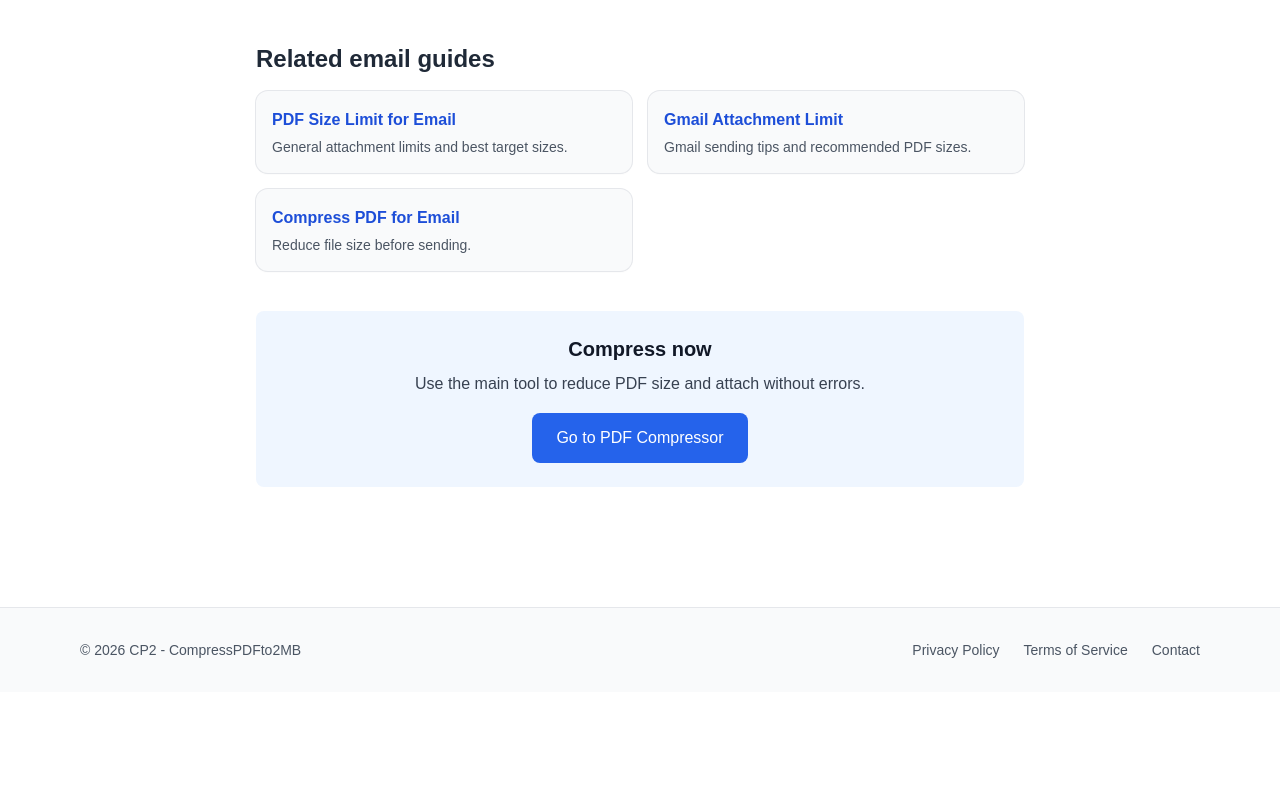
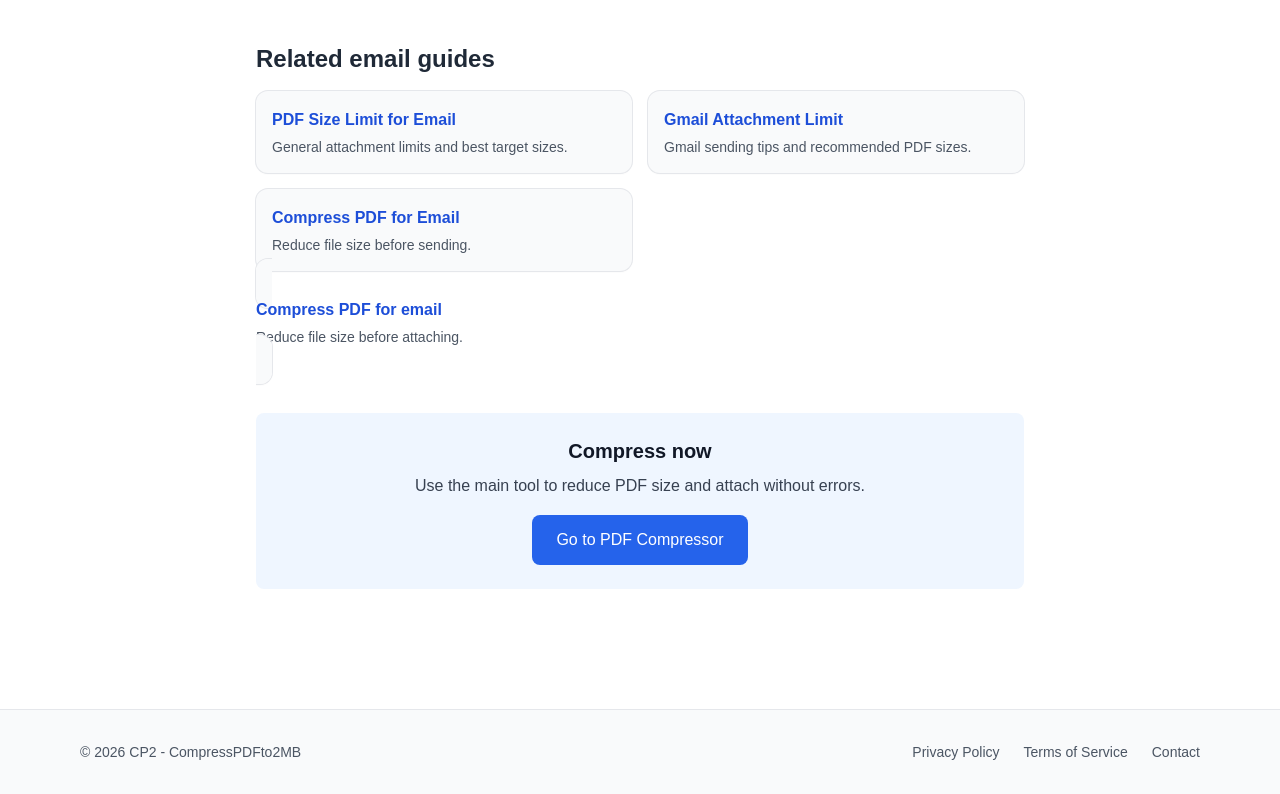
Before and after one commit to behicyildirim/compresspdfto2mb, a Next.js app: page /outlook-attachment-size-limit in a window 1280 px wide. Shown: the part 734-1528 px from the top of the page. Before the commit the page ends 1426 px from the top, so only its background shows below. Built offline with nearby package versions, Linux system fonts and the light colour scheme.

Commit message:
Cross-link Gmail and Outlook attachment pages

```diff
--- a/app/gmail-attachment-size-limit/page.tsx
+++ b/app/gmail-attachment-size-limit/page.tsx
@@ -117,7 +117,15 @@ export default function GmailAttachmentSizeLimitPage() {
               </a>
 
             </div>
-
+<a
+  href="/outlook-attachment-size-limit"
+  className="rounded-xl bg-gray-50 px-4 py-4 shadow-sm ring-1 ring-gray-200 hover:bg-blue-50 transition"
+>
+  <h3 className="font-semibold text-blue-700">Outlook attachment limit</h3>
+  <p className="text-sm text-gray-600 mt-1">
+    Outlook sending tips and safe PDF sizes.
+  </p>
+</a>
           </section>
 
           <section className="bg-blue-50 p-6 rounded-lg text-center">
--- a/app/outlook-attachment-size-limit/page.tsx
+++ b/app/outlook-attachment-size-limit/page.tsx
@@ -100,6 +100,15 @@ export default function OutlookAttachmentSizeLimitPage() {
                 </p>
               </a>
             </div>
+            <a
+  href="/compress-pdf-for-email"
+  className="rounded-xl bg-gray-50 px-4 py-4 shadow-sm ring-1 ring-gray-200 hover:bg-blue-50 transition"
+>
+  <h3 className="font-semibold text-blue-700">Compress PDF for email</h3>
+  <p className="text-sm text-gray-600 mt-1">
+    Reduce file size before attaching.
+  </p>
+</a>
           </section>
 
           <section className="bg-blue-50 p-6 rounded-lg text-center">
```
